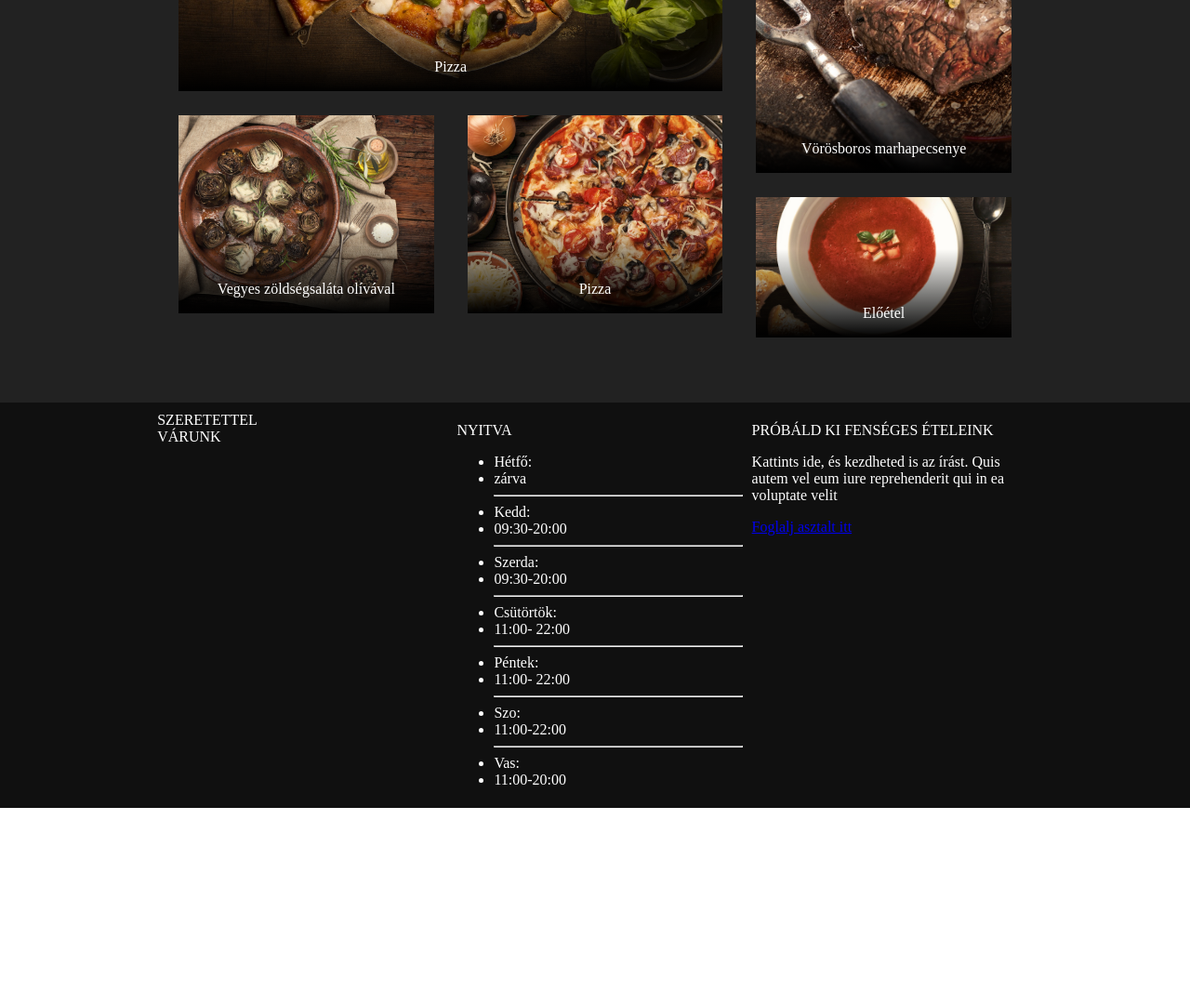
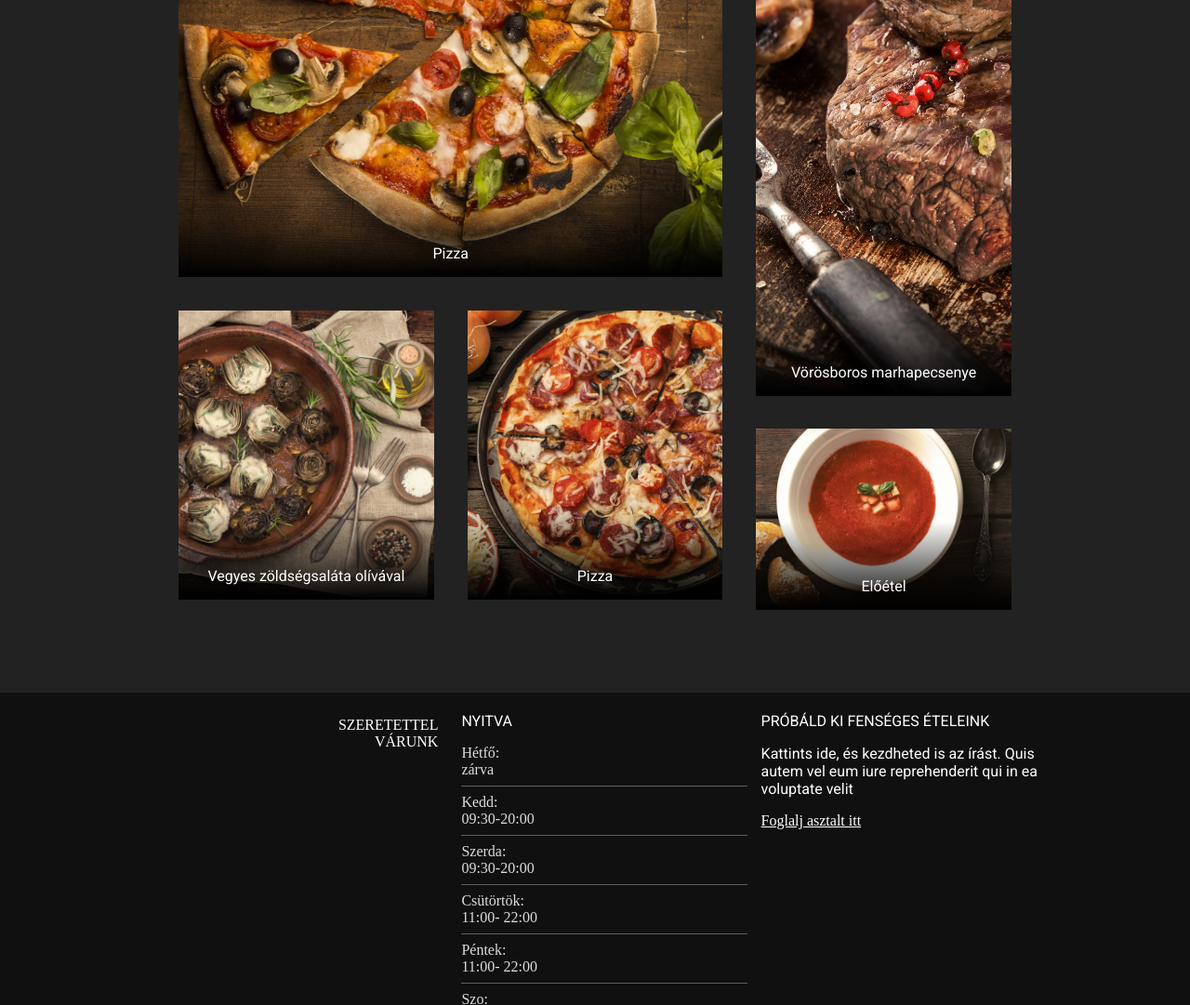
Before and after one commit to adolfaron/pizzeria, a plain HTML site: page index.html in a window 1280 px wide. Shown: the part 1719-2800 px from the top of the page at 93% size. Before the commit the page ends 2588 px from the top, so only its background shows below. Drawn offline with Linux system fonts and the light colour scheme.

Commit message:
footer bef

```diff
--- a/index.html
+++ b/index.html
@@ -4,6 +4,8 @@
     <meta charset="UTF-8">
     <meta name="viewport" content="width=device-width, initial-scale=1.0">
     <link rel="stylesheet" href="style.css">
+    <link rel="stylesheet" href="lg.css">
+    <link href="https://fonts.googleapis.com/css2?family=Montserrat:wght@400;700&family=Playfair+Display&family=Roboto&display=swap" rel="stylesheet">
     <title>Pizzéria</title>
 </head>
 <body>
@@ -88,6 +90,16 @@
                 <a href="#">Foglalj asztalt itt</a>
             </div>
         </div>
+        <div class="footer2">
+            <hr>
+            <p>
+                Piadina Pizzéria, 1013 Budapest, Clark Ádám tér 1., +36-67-632-456
+            </p>
+            <p>
+                Az oldalt a <a href="#">Webnode</a> működteti
+            </p>
+        </div>
+
     </footer>
 </body>
 </html>
--- /dev/null
+++ b/lg.css
@@ -0,0 +1,3 @@
+ @media (min-width: 600px) {
+
+ }
--- a/style.css
+++ b/style.css
@@ -2,6 +2,7 @@ html, body{
     margin: 0;
     padding: 0;
     color: white;
+    background-color: rgb(16, 16, 16);
 }
 header{
     background-image: url(img/pizzakep.jpg);
@@ -43,6 +44,9 @@ nav ul a{
 .cimek{
     text-align: right;
     width: 30%;
+}
+.cimek h1{
+    margin: 0;
 }
 .cimek h3{
     font-style: normal;
@@ -98,11 +102,12 @@ nav ul a{
 .kepek{
     display: grid;
     grid-template-columns: repeat(3, 1fr);
-    grid-template-rows: 2400fr 400fr 800fr 1fr;
+    grid-template-rows: 6fr 1fr 2fr;
     grid-gap: 4%;
     padding: 0.5%;
     width: 70vw;
-    height: 80vh;
+    height: 70vw;
+    margin-bottom: 30px;
 }
 .kepek div{
     width: 100%;
@@ -137,8 +142,9 @@ nav ul a{
     background-image: url(img/pizzakep4.jpg);
 }
 .kepek div:nth-child(5) {
-    grid-row: 3/5;
+    grid-row: 3 / 4;
     grid-column: 3 / 4;
+    height: calc(106%);   /* 6px-el magasabb lesz */
     background-image: url(img/pizzakep5.jpg);
 }
 .kepek div p{
@@ -152,22 +158,56 @@ footer{
     background-color: rgb(16, 16, 16);
 }
 .footer{
+    padding-top: 5px;
     display: flex;
     justify-content: center;
+    width: 80%;
+    margin-inline: auto;
+    gap: 15px;
 }
 .footer .cim{
     padding: 10px;
     width: 30%;
-}
-.footer{
-    width: 80%;
-    margin-inline: auto;
+    text-align: right;
+    margin-top: 11px;
 }
 .nyitva{
     width: 30%;
-    margin: 5px;
 }
 .probald{
     width: 30%;
-    margin: 5px;
 }
+.nyitva ul li{
+    list-style-type: none;
+    padding: 0;
+    color: rgb(221, 221, 221);
+}
+.nyitva ul{
+    padding: 0;
+}
+.probald a{
+    color: white;
+}
+.footer2{
+    width: 80%;
+    margin-inline: auto;
+    text-align: center;
+}
+.footer2 a{
+    color: white;
+}
+hr{
+    background-color: rgb(95, 95, 95);
+    height: 1px;
+    border: none;
+}
+h1 {
+    font-family: 'Montserrat', sans-serif;
+    font-weight: 700;
+}
+h2 {
+    font-family: 'Playfair Display', serif;
+}
+p {
+font-family: 'Roboto', sans-serif;
+}
```
